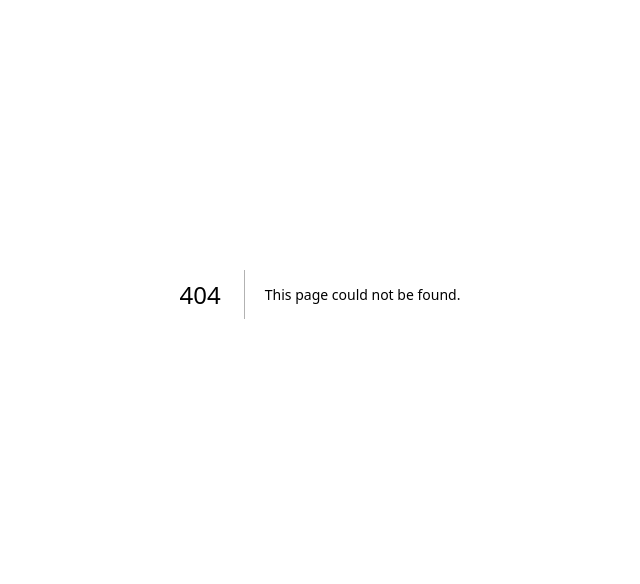
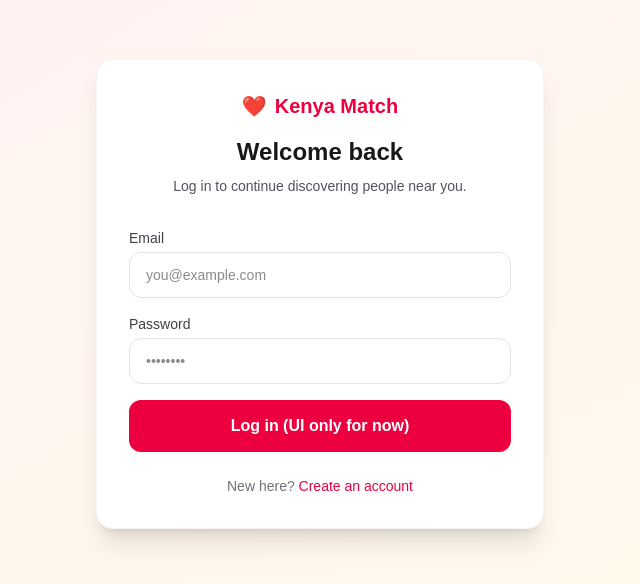
Before and after one commit to gachiesamuel14/kenya-match, a Next.js app: page /login in a window 1280 px wide. Before the commit this address had no page. Shown: the part 106-690 px from the top of the page, without its empty margins (320-960 px from the left). Built offline with nearby package versions, Linux system fonts and the light colour scheme.

Commit message:
Add login page UI

```diff
--- /dev/null
+++ b/src/app/login/page.tsx
@@ -0,0 +1,51 @@
+import Link from "next/link";
+
+export default function LoginPage() {
+  return (
+    <div className="min-h-screen flex flex-col items-center justify-center bg-gradient-to-br from-rose-50 to-amber-50 px-4">
+      <div className="w-full max-w-md bg-white rounded-2xl shadow-xl border border-zinc-100 p-8">
+        <div className="text-center mb-8">
+          <Link href="/" className="inline-flex items-center gap-2 text-rose-600 font-bold text-xl">
+            <span>❤️</span> Kenya Match
+          </Link>
+          <h1 className="mt-4 text-2xl font-bold text-zinc-900">Welcome back</h1>
+          <p className="mt-2 text-sm text-zinc-600">
+            Log in to continue discovering people near you.
+          </p>
+        </div>
+
+        <form className="space-y-4">
+          <div>
+            <label className="block text-sm font-medium text-zinc-700 mb-1">Email</label>
+            <input
+              type="email"
+              placeholder="you@example.com"
+              className="w-full rounded-xl border border-zinc-200 px-4 py-3 text-sm focus:outline-none focus:ring-2 focus:ring-rose-500 focus:border-transparent"
+            />
+          </div>
+          <div>
+            <label className="block text-sm font-medium text-zinc-700 mb-1">Password</label>
+            <input
+              type="password"
+              placeholder="••••••••"
+              className="w-full rounded-xl border border-zinc-200 px-4 py-3 text-sm focus:outline-none focus:ring-2 focus:ring-rose-500 focus:border-transparent"
+            />
+          </div>
+          <button
+            type="button"
+            className="w-full rounded-xl bg-rose-600 text-white font-semibold py-3.5 hover:bg-rose-700 transition"
+          >
+            Log in (UI only for now)
+          </button>
+        </form>
+
+        <p className="mt-6 text-center text-sm text-zinc-500">
+          New here?{" "}
+          <Link href="/signup" className="text-rose-600 font-medium hover:underline">
+            Create an account
+          </Link>
+        </p>
+      </div>
+    </div>
+  );
+}
```
